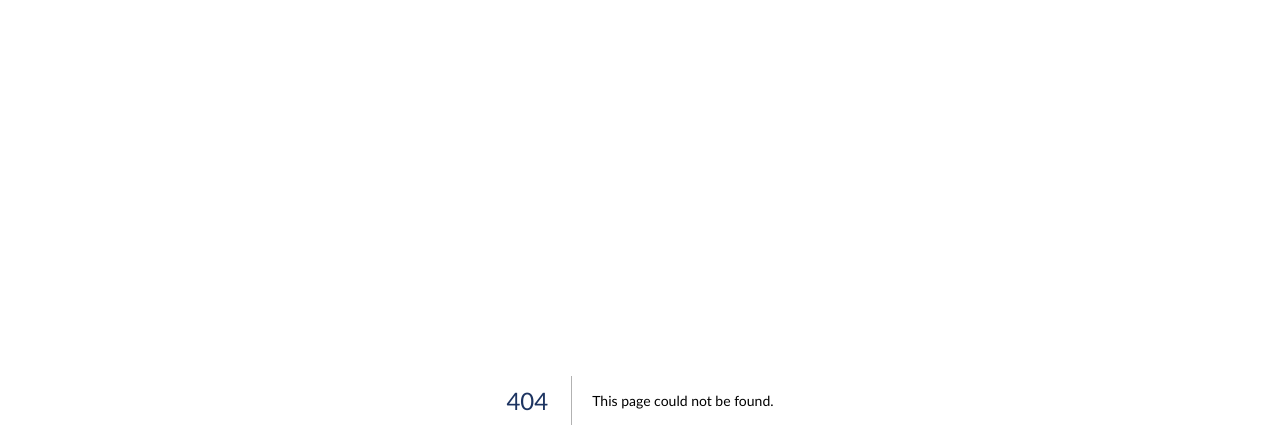
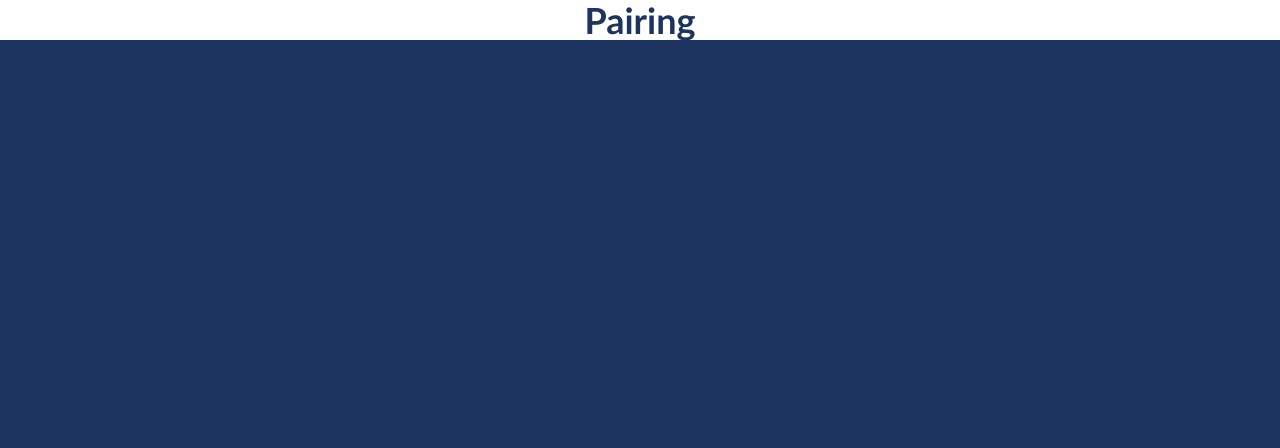
Before and after one commit to liz-robson/WIH-next, a Next.js app: page /pairing in a window 1280 px wide. Before the commit this address had no page. Shown: the top 448 px of the page. Built offline with nearby package versions, Linux system fonts and the light colour scheme.

Commit message:
create pairing page

```diff
--- /dev/null
+++ b/src/app/pairing/page.jsx
@@ -0,0 +1,9 @@
+import react from 'react';
+
+export default function Pairing() {
+    return (
+        <div>
+            <h1 className="bg-white f-white">Pairing</h1>
+        </div>
+    )
+}
```
